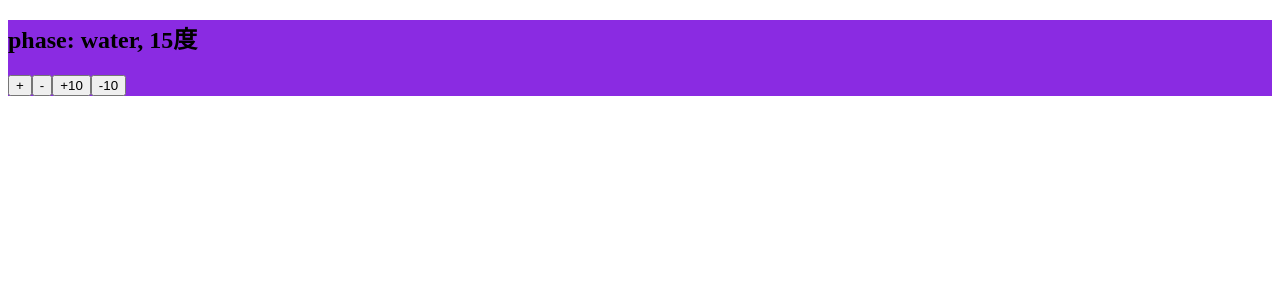
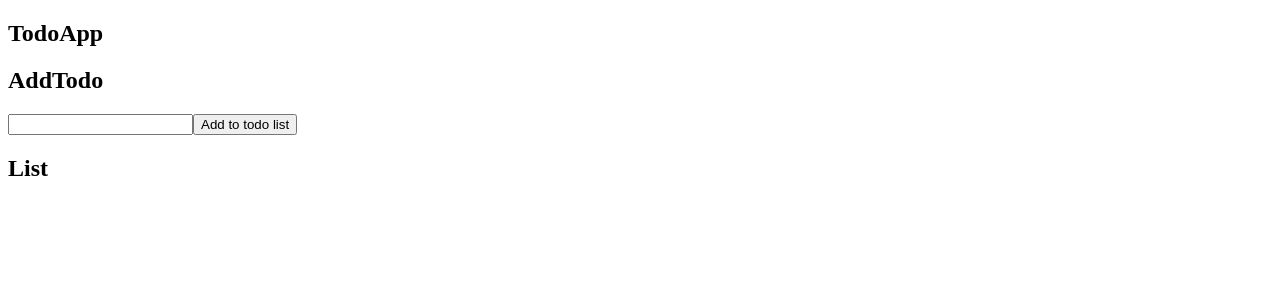
Before and after one commit to pl-pr-pm/react_redux-sandbox, a React (Create React App) app: page / in a window 1280 px wide. Shown: the top 300 px of the page. Built offline with nearby package versions, Linux system fonts and the light colour scheme.

Commit message:
クラスコンポーネントでのTodoApp

```diff
--- /dev/null
+++ b/src/TodoApp.js
@@ -0,0 +1,34 @@
+import React from "react";
+import { AddTodo } from "./components/AddTodo";
+import { List } from "./components/List";
+
+export class TodoApp extends React.Component {
+  constructor(props) {
+    super(props);
+    this.state = {
+      todos: [],
+      nextId: 0
+    };
+  }
+  render() {
+    return (
+      <div>
+        <h2>TodoApp</h2>
+        <AddTodo addTodo={this.addTodo} />
+        <List todos={this.state.todos} deleteTodo={this.deleteTodo} />
+      </div>
+    );
+  }
+  addTodo = (todo) => {
+    const addTodo = {
+      id: this.state.todos.length,
+      title: todo
+    };
+    this.setState({ todos: [...this.state.todos, addTodo] });
+  };
+  deleteTodo = (index) => {
+    const deleteTargetTodos = [...this.state.todos];
+    const todos = deleteTargetTodos.filter((todo) => todo.id !== index);
+    this.setState({ todos: todos });
+  };
+}
--- /dev/null
+++ b/src/components/AddTodo.js
@@ -0,0 +1,30 @@
+import React from "react";
+
+export class AddTodo extends React.Component {
+  constructor(props) {
+    super(props);
+    this.state = { title: "" };
+  }
+
+  render() {
+    return (
+      <div>
+        <h2>AddTodo</h2>
+        <form onSubmit={this.handleSubmit}>
+          <input value={this.state.title} onChange={this.onChangeVal} />
+          <input type="submit" value="Add to todo list" />
+        </form>
+      </div>
+    );
+  }
+
+  onChangeVal = (e) => {
+    this.setState({ title: e.target.value });
+  };
+
+  handleSubmit = (e) => {
+    e.preventDefault(); //ページ遷移を止める
+    this.props.addTodo(this.state.title);
+    this.setState({ title: "" });
+  };
+}
--- /dev/null
+++ b/src/components/List.js
@@ -0,0 +1,25 @@
+import React from "react";
+
+export class List extends React.Component {
+  constructor(props) {
+    super(props);
+  }
+  render() {
+    const list = this.props.todos.map((todo, index) => {
+      return (
+        <>
+          <li key={todo.id}>
+            #{todo.id} {todo.title}{" "}
+            <button onClick={() => this.props.deleteTodo(index)}>削除</button>
+          </li>
+        </>
+      );
+    });
+    return (
+      <div>
+        <h2>List</h2>
+        <ul>{list}</ul>
+      </div>
+    );
+  }
+}
--- a/src/index.js
+++ b/src/index.js
@@ -1,44 +1,7 @@
 import React from "react";
 import { render } from "react-dom";
+import { TodoApp } from "./TodoApp";
 
 import "./App.css";
 
-class H2O extends React.Component {
-  constructor(props) {
-    super(props);
-    this.state = { temp: 15 };
-  }
-  render() {
-    const { temp } = this.state;
-    return (
-      <div className={this.H2OState(temp)}>
-        <h2>
-          phase: {this.H2OState(temp)}, {temp}度
-        </h2>
-        <button onClick={this.onButtonUpClick}>+</button>
-        <button onClick={this.onButtonDownClick}>-</button>
-        <button onClick={this.onButtonUp10Click}>+10</button>
-        <button onClick={this.onButtonDown10Click}>-10</button>
-      </div>
-    );
-  }
-  onButtonUpClick = () => {
-    this.setState({ temp: this.state.temp + 1 });
-  };
-  onButtonDownClick = () => {
-    this.setState({ temp: this.state.temp - 1 });
-  };
-  onButtonUp10Click = () => {
-    this.setState({ temp: this.state.temp + 10 });
-  };
-  onButtonDown10Click = () => {
-    this.setState({ temp: this.state.temp - 10 });
-  };
-  H2OState = (temp) => {
-    if (temp < 0) return "ice";
-    if (temp >= 100) return "steam";
-    return "water";
-  };
-}
-
-render(<H2O />, document.getElementById("root"));
+render(<TodoApp />, document.getElementById("root"));
```
